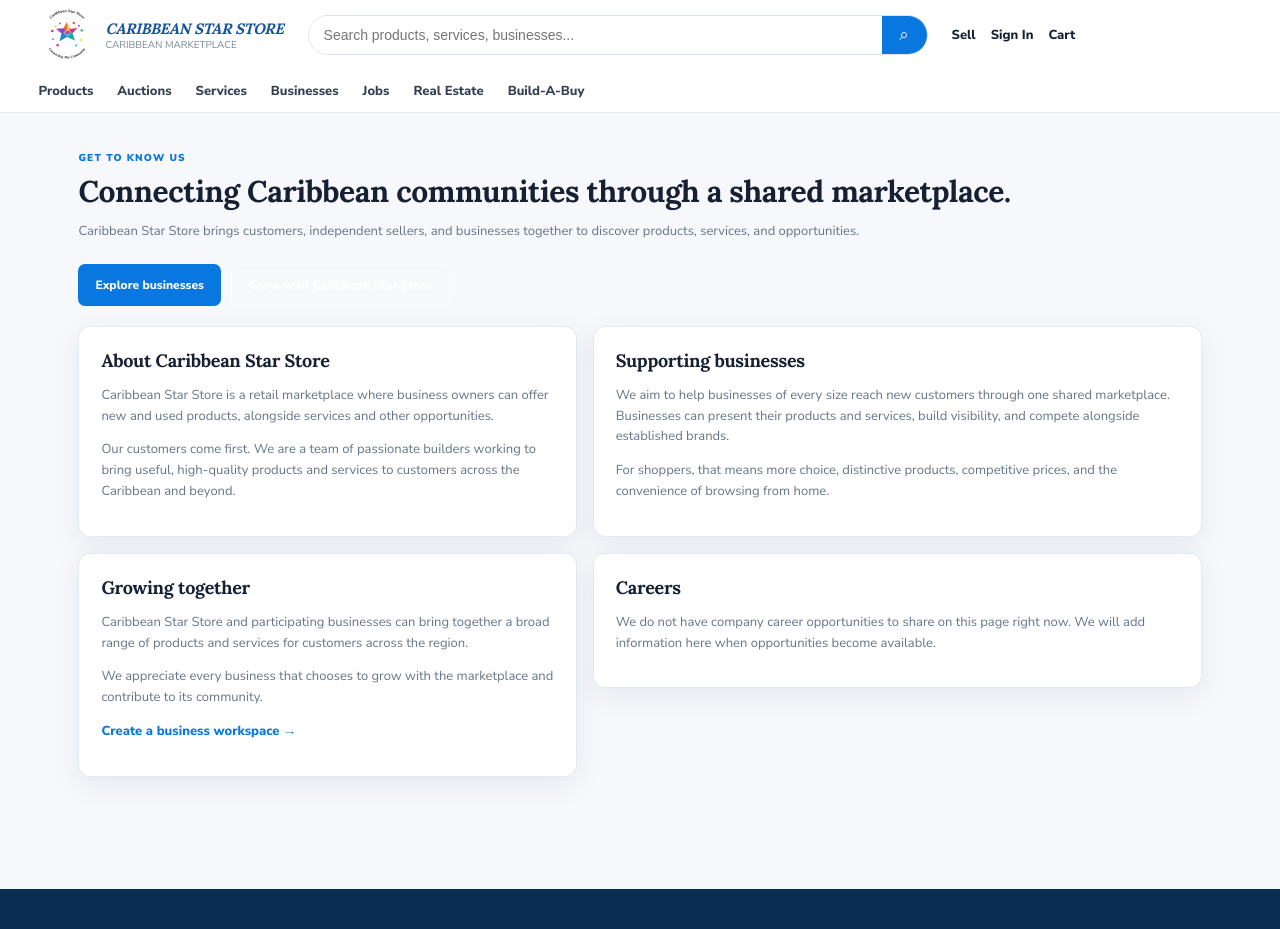
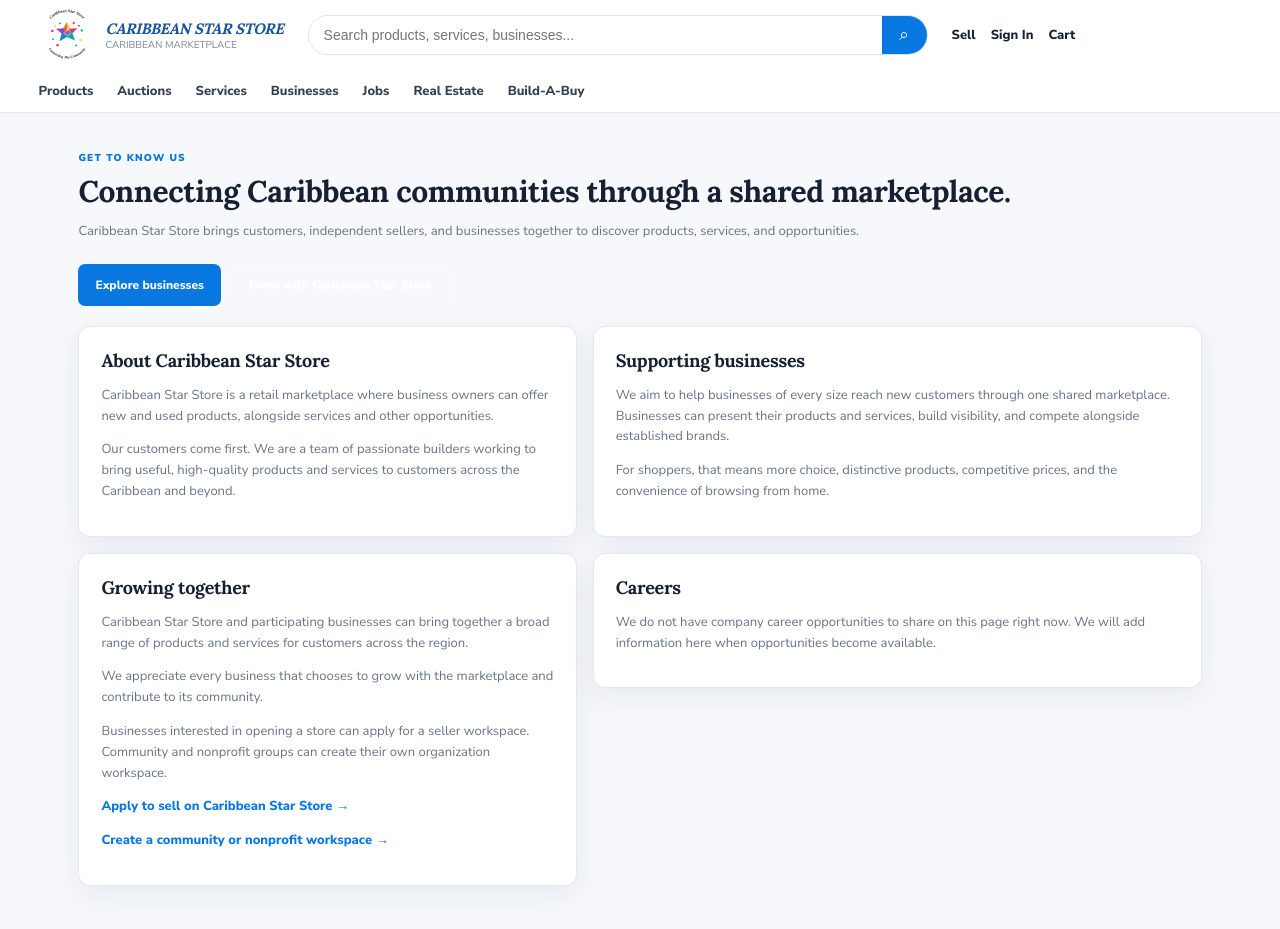
Before and after one commit to KSBPresident/caribbeanstarstorett.com, a Next.js app: page /about in a window 1280 px wide. Shown: the top 929 px of the page. Built offline with nearby package versions, Linux system fonts and the light colour scheme; no server answers.

Commit message:
Align About page business call to action with seller review flow

```diff
--- a/app/about/page.tsx
+++ b/app/about/page.tsx
@@ -57,7 +57,9 @@
             <h2>Growing together</h2>
             <p>Caribbean Star Store and participating businesses can bring together a broad range of products and services for customers across the region.</p>
             <p>We appreciate every business that chooses to grow with the marketplace and contribute to its community.</p>
-            <p><Link className="identity-inline-link" href="/business">Create a business workspace →</Link></p>
+            <p>Businesses interested in opening a store can apply for a seller workspace. Community and nonprofit groups can create their own organization workspace.</p>
+            <p><Link className="identity-inline-link" href="/sell">Apply to sell on Caribbean Star Store →</Link></p>
+            <p><Link className="identity-inline-link" href="/business">Create a community or nonprofit workspace →</Link></p>
           </section>
           <section className="identity-panel">
             <h2>Careers</h2>
```
